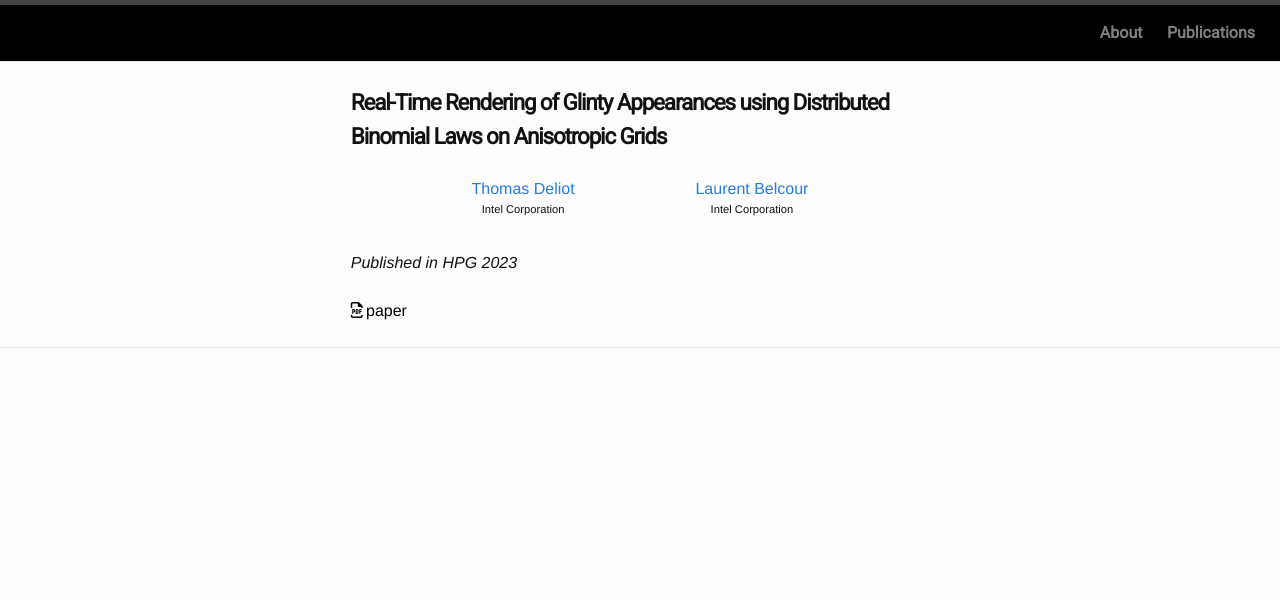
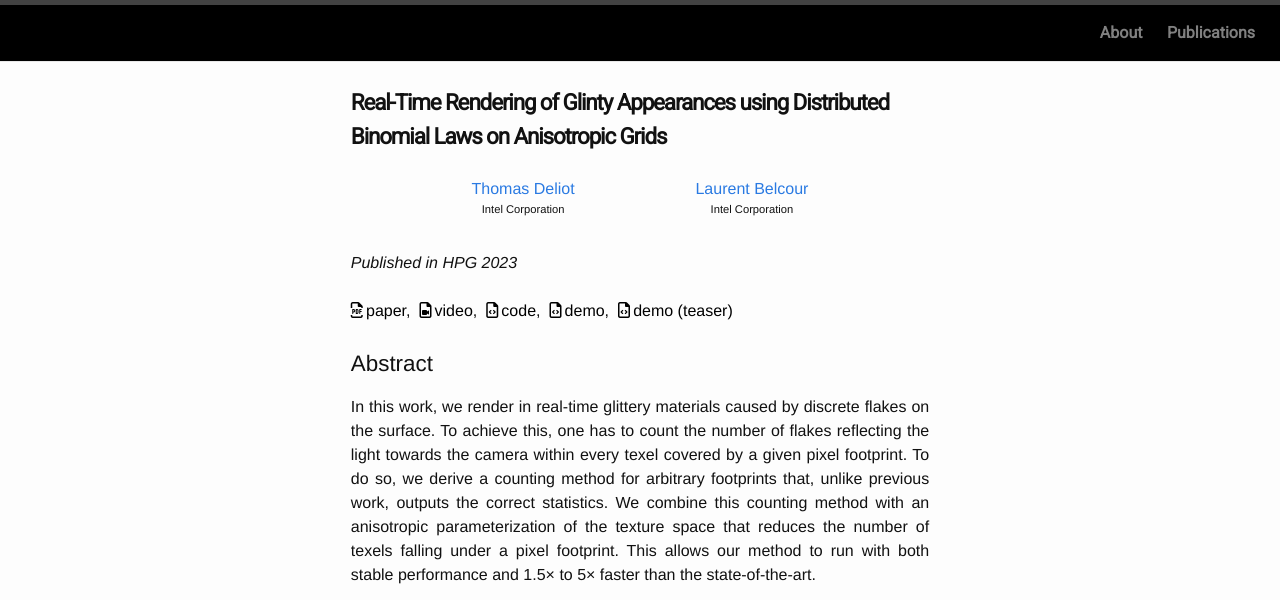
Before and after one commit to ggx-research/ggx-research.github.io, a Jekyll site: the page built from _posts/2023-06-09-publication-glints.md, in a window 1280 px wide. Shown: the top 600 px of the page. Built offline with Jekyll 4.4.1, drawn with Linux system fonts in a browser that asks for light colours; grey boxes are pictures that could not be loaded.

Commit message:
Adding url to demo and video for glints paper

```diff
--- a/_posts/2023-06-09-publication-glints.md
+++ b/_posts/2023-06-09-publication-glints.md
@@ -14,6 +14,26 @@ tags: 'published'
 # Thumbnails should be 128x128 max
 thumbnail: "/images/thumbnails/publication_2023_glints.jpg"
 materials: [
-    { type: "document", name: "paper", url: "https://arxiv.org/abs/2306.05051" }
+    { type: "document", name: "paper", url: "https://arxiv.org/abs/2306.05051" },
+    { type: "video", name: "video", url: "https://www.youtube.com/watch?v=hsBacmXO08I" },
+    { type: "code",  name: "code",  url: "https://drive.google.com/file/d/1YQDxlkZFEwV6ZeaXCUYMhB4P-3ODS32e/view?usp=drive_link"},
+    { type: "code",  name: "demo",  url: "https://drive.google.com/file/d/1QonFDpE8FNaX7wk_CPniq4JPR0r4syON/view?usp=drive_link"},
+    { type: "code",  name: "demo (teaser)",  url: "https://drive.google.com/file/d/1lfxNI7o7mqbJLDQnc3LBVPIjnIBU92PD/view?usp=drive_link"},
 ]
 ---
+
+
+## Abstract
+
+In this work, we render in real-time glittery materials caused by  discrete flakes on the surface. To achieve this, one has to count the  number of flakes reflecting the light towards the camera within every  texel covered by a given pixel footprint. To do so, we derive a counting  method for arbitrary footprints that, unlike previous work, outputs the  correct statistics. We combine this counting method with an anisotropic  parameterization of the texture space that reduces the number of texels  falling under a pixel footprint. This allows our method to run with  both stable performance and 1.5× to 5× faster than the state-of-the-art.
+
+<center style="width:100%;">
+    <embed
+        src="https://www.youtube.com/embed/hsBacmXO08I"
+        type="video/mp4"
+        allow="autoplay; encrypted-media; picture-in-picture"
+        allowfullscreen
+        style="width:100%; height:calc(26cqw); overflow:auto; resize:horizontal;"
+    >
+</center>
+<br />
```
